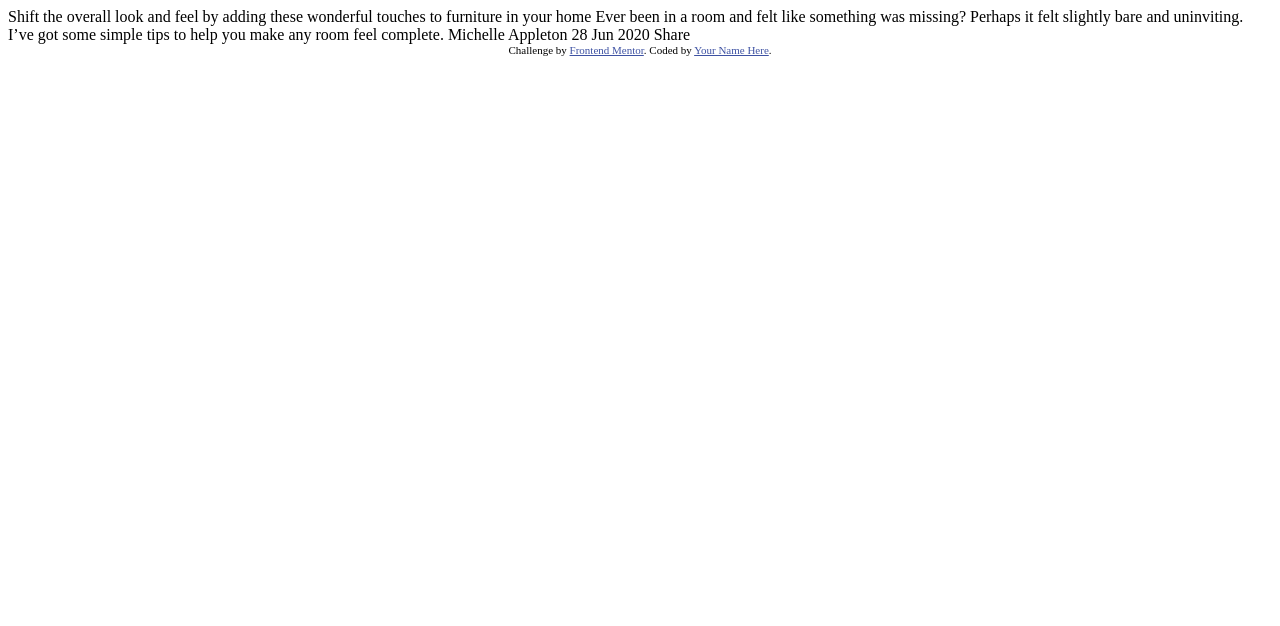
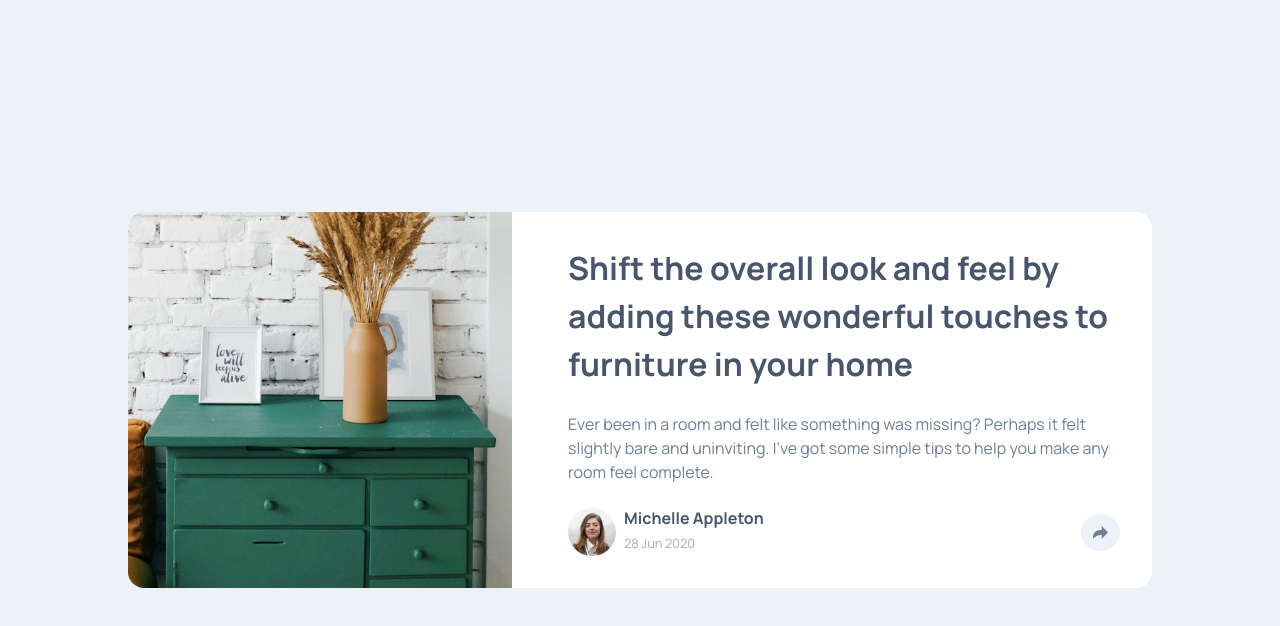
Before and after one commit to FernJBatista/Article-preview-component, a plain HTML site: page index.html in a window 1280 px wide. Drawn offline with Linux system fonts and the light colour scheme.

Commit message:
Finished Project for desktop version

```diff
--- /dev/null
+++ b/css/style.scss
@@ -0,0 +1,266 @@
+html,
+body,
+div,
+span,
+applet,
+object,
+iframe,
+h1,
+h2,
+h3,
+h4,
+h5,
+h6,
+p,
+blockquote,
+pre,
+a,
+abbr,
+acronym,
+address,
+big,
+cite,
+code,
+del,
+dfn,
+em,
+img,
+ins,
+kbd,
+q,
+s,
+samp,
+small,
+strike,
+strong,
+sub,
+sup,
+tt,
+var,
+b,
+u,
+i,
+center,
+dl,
+dt,
+dd,
+ol,
+ul,
+li,
+fieldset,
+form,
+label,
+legend,
+table,
+caption,
+tbody,
+tfoot,
+thead,
+tr,
+th,
+td,
+article,
+aside,
+canvas,
+details,
+embed,
+figure,
+figcaption,
+footer,
+header,
+hgroup,
+menu,
+nav,
+output,
+ruby,
+section,
+summary,
+time,
+mark,
+audio,
+video {
+    margin: 0;
+    padding: 0;
+    border: 0;
+    font-size: 100%;
+    font: inherit;
+    vertical-align: baseline;
+}
+/* HTML5 display-role reset for older browsers */
+article,
+aside,
+details,
+figcaption,
+figure,
+footer,
+header,
+hgroup,
+menu,
+nav,
+section {
+    display: block;
+}
+body {
+    line-height: 1;
+}
+ol,
+ul {
+    list-style: none;
+}
+blockquote,
+q {
+    quotes: none;
+}
+blockquote:before,
+blockquote:after,
+q:before,
+q:after {
+    content: '';
+    content: none;
+}
+table {
+    border-collapse: collapse;
+    border-spacing: 0;
+}
+
+////////////////////////////////////////////////////////////
+////////////////////////////////////////////////////////////
+/// Project Styling Starts Here
+////////////////////////////////////////////////////////////
+
+:root {
+    --Very-Dark-Grayish-Blue: hsl(217, 19%, 35%);
+    --Desaturated-Dark-Blue: hsl(214, 17%, 51%);
+    --Grayish-Blue: hsl(212, 23%, 69%);
+    --Light-Grayish-Blue: hsl(210, 46%, 95%);
+}
+
+body {
+    background-color: var(--Light-Grayish-Blue);
+    font-family: Manrope, system-ui, -apple-system, BlinkMacSystemFont,
+        'Segoe UI', Roboto, Oxygen, Ubuntu, Cantarell, 'Open Sans',
+        'Helvetica Neue', sans-serif;
+    min-height: 100vh;
+    display: flex;
+    justify-content: center;
+    align-items: center;
+}
+
+main {
+    display: flex;
+    flex-direction: row;
+    gap: 1.5rem;
+    margin-top: auto;
+    margin-bottom: auto;
+    margin-left: auto;
+    margin-right: auto;
+    border-radius: 1rem;
+    background-color: white;
+    max-width: 64rem;
+
+    img.left-image {
+        max-width: 24rem;
+        object-fit: cover;
+        border-radius: 1rem 0 0 1rem;
+    }
+
+    div.article-content {
+        display: flex;
+        flex-direction: column;
+        justify-content: space-between;
+        padding: 2rem;
+        gap: 1.5rem;
+
+        h1 {
+            font-size: 2rem;
+            font-weight: 700;
+            line-height: 1.5;
+            color: var(--Very-Dark-Grayish-Blue);
+        }
+
+        p {
+            font-size: 1rem;
+            line-height: 1.5;
+            color: var(--Desaturated-Dark-Blue);
+        }
+
+        div.author-and-share-row {
+            display: flex;
+            flex-direction: row;
+            justify-content: space-between;
+            align-items: center;
+
+            div.author {
+                display: flex;
+                flex-direction: row;
+                align-items: center;
+                gap: 0.5rem;
+
+                img {
+                    aspect-ratio: 1/1;
+                    max-height: 3rem;
+                    border-radius: 9999px;
+                }
+
+                div {
+                    display: flex;
+                    flex-direction: column;
+                    gap: 0.5rem;
+
+                    h2 {
+                        font-size: 1rem;
+                        font-weight: 700;
+                        color: var(--Very-Dark-Grayish-Blue);
+                    }
+
+                    p {
+                        font-size: 0.8rem;
+                        color: var(--Grayish-Blue);
+                    }
+                }
+            }
+
+            div.share {
+                padding: 0.75rem;
+                display: flex;
+                justify-content: center;
+                align-items: center;
+                border-radius: 9999px;
+                background-color: var(--Light-Grayish-Blue);
+                cursor: pointer;
+                position: relative;
+
+                div.tooltip {
+                    display: none;
+                    flex-direction: row;
+                    align-items: center;
+                    gap: 0.5rem;
+                    padding: 1rem 1.5rem;
+                    border-radius: 0.5rem;
+                    background-color: var(--Very-Dark-Grayish-Blue);
+                    position: absolute;
+                    margin-bottom: 8rem;
+                    box-shadow: 0 4px 8px rgba(0, 0%, 0%, 0.15);
+                    cursor: default;
+
+                    p.share-text {
+                        font-size: 0.8rem;
+                        letter-spacing: 0.25rem;
+                        color: var(--Grayish-Blue);
+                    }
+
+                    div.social-media {
+                        display: flex;
+                        flex-direction: row;
+                        align-items: center;
+                        gap: 1rem;
+
+                        img {
+                            cursor: pointer;
+                        }
+                    }
+                }
+            }
+        }
+    }
+}
--- a/index.html
+++ b/index.html
@@ -5,32 +5,59 @@
   <meta name="viewport" content="width=device-width, initial-scale=1.0"> <!-- displays site properly based on user's device -->
 
   <link rel="icon" type="image/png" sizes="32x32" href="./images/favicon-32x32.png">
+  <link rel="stylesheet" href="./css/style.css">
+  <link rel="preconnect" href="https://fonts.googleapis.com">
+  <link rel="preconnect" href="https://fonts.gstatic.com" crossorigin>
+  <link href="https://fonts.googleapis.com/css2?family=Manrope:wght@200..800&display=swap" rel="stylesheet">
 
   <title>Frontend Mentor | Article preview component</title>
 
-  <!-- Feel free to remove these styles or customise in your own stylesheet 👍 -->
-  <style>
-    .attribution { font-size: 11px; text-align: center; }
-    .attribution a { color: hsl(228, 45%, 44%); }
-  </style>
 </head>
+
+
 <body>
+  <main>
 
-  Shift the overall look and feel by adding these wonderful
-  touches to furniture in your home
+    <img src="./images/drawers.jpg" alt="Clean and minimalistic photo of drawers and furniture" class="left-image">
 
-  Ever been in a room and felt like something was missing? Perhaps
-  it felt slightly bare and uninviting. I’ve got some simple tips
-  to help you make any room feel complete.
 
-  Michelle Appleton
-  28 Jun 2020
+    <div class="article-content">
+      <h1>
+      Shift the overall look and feel by adding these wonderful
+      touches to furniture in your home</h1>
 
-  Share
+      <p>
+      Ever been in a room and felt like something was missing? Perhaps
+      it felt slightly bare and uninviting. I’ve got some simple tips
+      to help you make any room feel complete.</p>
 
-  <div class="attribution">
-    Challenge by <a href="https://www.frontendmentor.io?ref=challenge" target="_blank">Frontend Mentor</a>.
-    Coded by <a href="#">Your Name Here</a>.
-  </div>
+      <div class="author-and-share-row">
+
+        <div class="author">
+          <img src="./images/avatar-michelle.jpg" alt="Portrait of Michelle" class="author-image">
+          <div>
+            <h2>Michelle Appleton</h2>
+            <p class="date">28 Jun 2020</p>
+          </div>
+        </div>
+
+        <div class="share">
+
+          <div class="tooltip">
+            <p class="share-text">SHARE</p>
+            <div class="social-media">
+              <img src="./images/icon-facebook.svg" alt="facebook-logo">
+              <img src="./images/icon-twitter.svg" alt="twitter-logo">
+              <img src="./images/icon-pinterest.svg" alt="pinterest-logo">
+            </div>
+          </div>
+
+         <img src="./images/icon-share.svg" alt="Share icon">
+        </div>
+      </div>
+    </div>
+  </main>
+
+  <script src="./script.js"></script>
 </body>
 </html>
--- /dev/null
+++ b/script.js
@@ -0,0 +1,12 @@
+// Get the share tooltip element
+const tooltip = document.querySelector('.share .tooltip');
+
+// Add click event listener to share button
+document.querySelector('.share').addEventListener('click', function () {
+    // Toggle the visibility of the tooltip
+    if (tooltip.style.display === 'none' || tooltip.style.display === '') {
+        tooltip.style.display = 'flex';
+    } else {
+        tooltip.style.display = 'none';
+    }
+});
```
Also changed, not shown: css/style.css (added), 1 other file.
